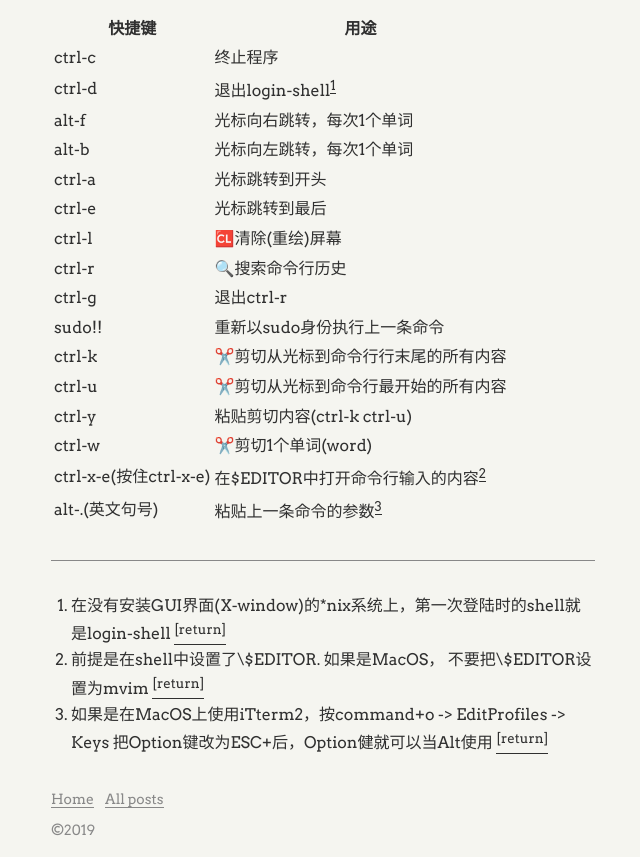
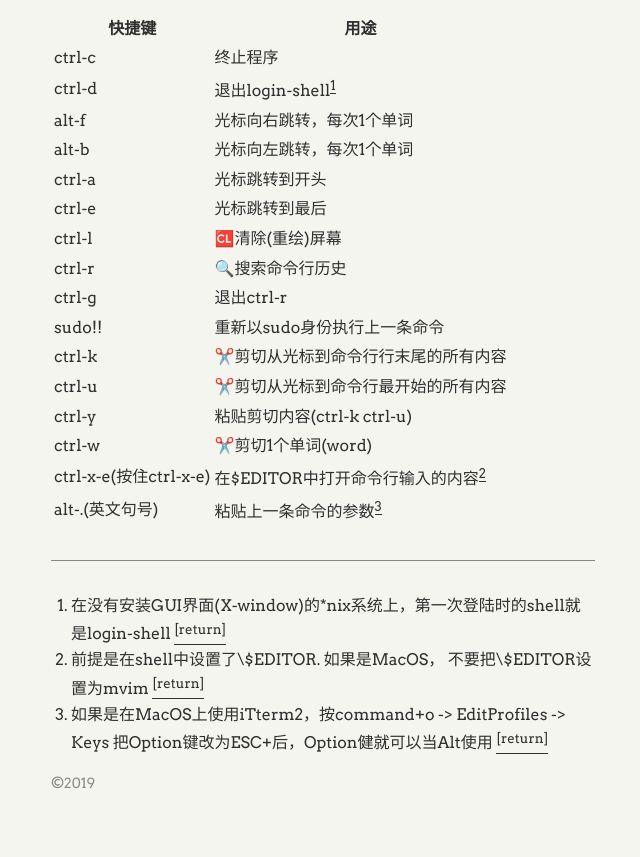
Before and after one commit to davic1uo/davic1uo.github.io, a plain HTML site: page post/bash-cheatsheet/index.html in a window 1280 px wide. Shown: the part 101-958 px from the top of the page, without its empty margins (317-957 px from the left). After the commit the page ends 912 px from the top, so only its background shows below. Drawn offline with Linux system fonts and the light colour scheme.

Commit message:
rebuilding site 2019年 9月 3日 星期二 11时25分09秒 CST

```diff
--- a/post/bash-cheatsheet/index.html
+++ b/post/bash-cheatsheet/index.html
@@ -140,18 +140,6 @@
 
       </article>
 
-      <nav class="site-nav">
-  <a href="https://davic1uo.github.io/">Home</a>
-  <a href="https://davic1uo.github.io/post/">All posts</a>
-
-
-
-
-
-
-</nav>
-
-
       <footer class="site-footer">
   <span class="owner">©2019 </span>
 
```
Also changed, not shown: post/index.html (+0 -12 lines), post/what-is-ascii-ansi-utf-8/index.html (+0 -12 lines).
